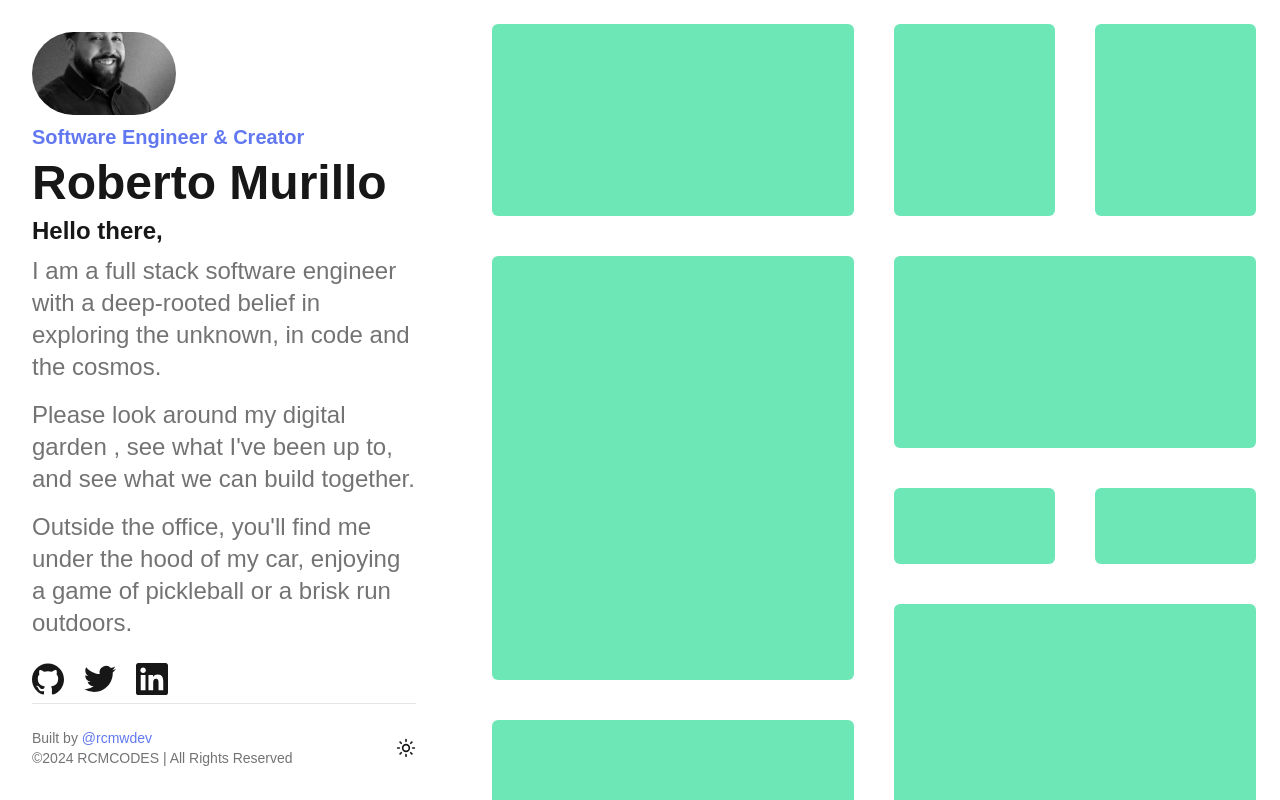
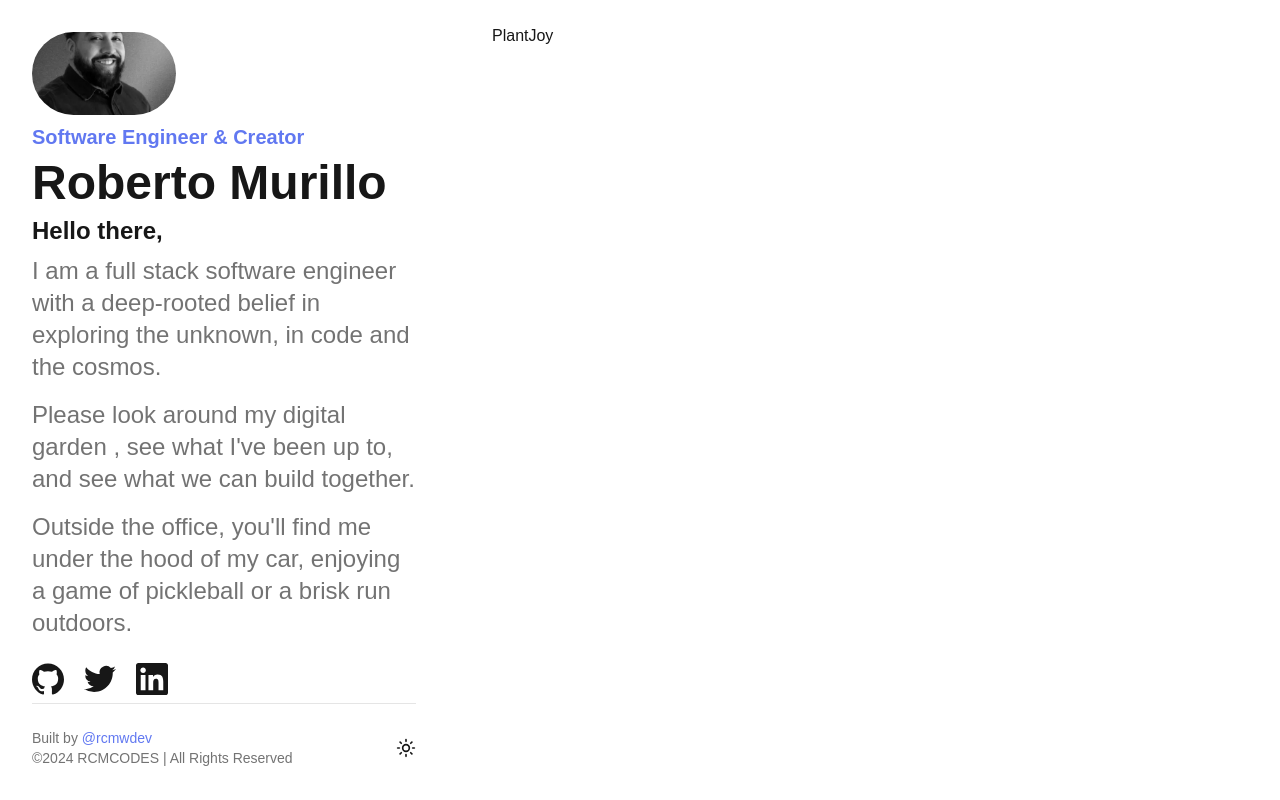
Before and after one commit to rcm-webdev/nextjs-portfolio-bento, a Next.js app: page / in a window 1280 px wide. Built offline with nearby package versions, Linux system fonts and the light colour scheme; a web font is replaced by a local one.

Commit message:
configure site config with grid layout on page.tsx

```diff
--- /dev/null
+++ b/app/components/grid-item.tsx
@@ -0,0 +1,13 @@
+import React from "react";
+
+const GridItem = ({
+  size,
+  children,
+}: {
+  size: string;
+  children: React.ReactNode;
+}) => {
+  return <div>{children} </div>;
+};
+
+export default GridItem;
--- a/app/page.tsx
+++ b/app/page.tsx
@@ -3,40 +3,7 @@ import profilePic from "../public/profile.webp";
 import { ThemeToggle } from "./components/theme-toggle";
 import { siteConfig } from "@/config/site-config";
 import { SiGithub, SiTwitter, SiLinkedin } from "react-icons/si";
-
-const GridItems = new Array(124).fill(0);
-const GridItems2 = [
-  {
-    className: "rounded-md bg-emerald-300 col-span-2 row-span-2",
-  },
-  {
-    className: "rounded-md bg-emerald-300 col-span-1 row-span-2",
-  },
-  {
-    className: "rounded-md bg-emerald-300 col-span-1 row-span-2",
-  },
-  {
-    className: "rounded-md bg-emerald-300 col-span-2 row-span-4",
-  },
-  {
-    className: "rounded-md bg-emerald-300 col-span-2 row-span-2",
-  },
-  {
-    className: "rounded-md bg-emerald-300 col-span-1 row-span-1",
-  },
-  {
-    className: "rounded-md bg-emerald-300 col-span-1 row-span-1",
-  },
-  {
-    className: "rounded-md bg-emerald-300 col-span-2 row-span-3",
-  },
-  {
-    className: "rounded-md bg-emerald-300 col-span-2 row-span-6",
-  },
-  {
-    className: "rounded-md bg-emerald-300 col-span-2 row-span-4",
-  },
-];
+import GridItem from "./components/grid-item";
 
 export default function Home() {
   return (
@@ -131,8 +98,12 @@ export default function Home() {
         {/* Grid Container */}
         <div className="w-full h-full overflow-y-auto p-6 grid grid-cols-4 auto-rows-[76px] gap-10">
           {/* Grid Items */}
-          {GridItems2.map((item, index) => {
-            return <div key={index} className={item.className} />;
+          {siteConfig.items.map((item, index) => {
+            return (
+              <GridItem key={item.title + index} size={item.layout}>
+                <div>{item.title}</div>
+              </GridItem>
+            );
           })}
         </div>
       </div>
--- a/config/site-config.ts
+++ b/config/site-config.ts
@@ -19,6 +19,15 @@ export interface GridItemInterface {
   image?: string;
 }
 
+const GridItems: GridItemInterface[] = [
+  {
+    layout: "2x4",
+    type: "projects",
+    title: "PlantJoy",
+    color: "#FFFACC",
+  },
+];
+
 export const siteConfig = {
   creator: "Roberto Murillo",
   title: "Software Engineer & Creator",
@@ -32,4 +41,5 @@ export const siteConfig = {
   bodyContent: function () {
     return `${this.intro}\n\n${this.instruction}\n\n${this.bio}`;
   },
+  items: GridItems,
 } as const;
```
